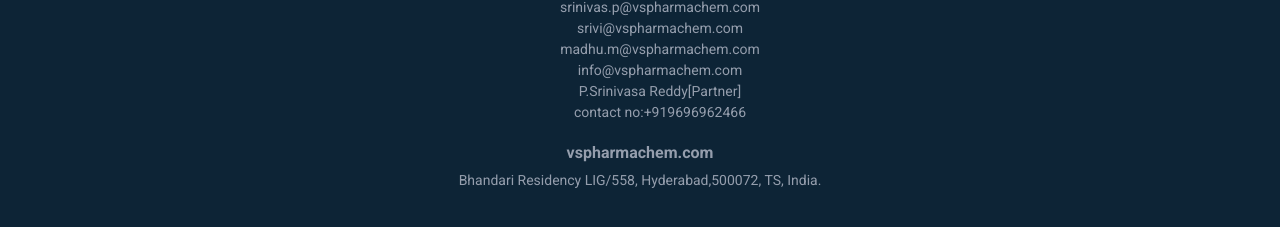
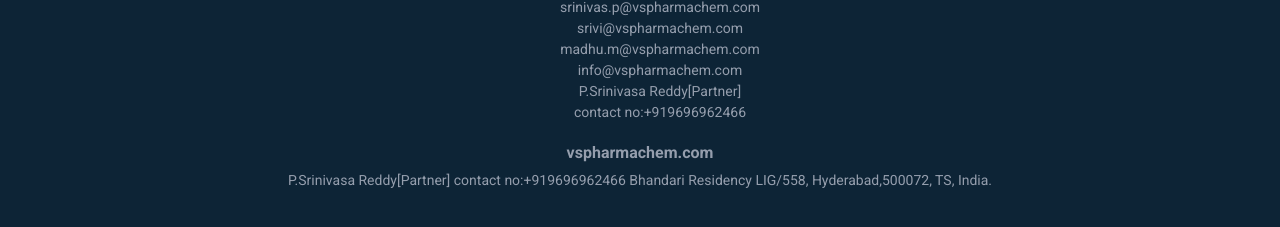
Before and after one commit to Jeshdeveloper2/vspharmachem, a plain HTML site: page index.html in a window 1280 px wide. Shown: the part 3005-3232 px from the top of the page. Drawn offline with nearby package versions, Linux system fonts and the light colour scheme; a web font is replaced by a local one.

Commit message:
Update index.html

```diff
--- a/index.html
+++ b/index.html
@@ -284,6 +284,8 @@
                         </ul>
                         <h1 class="footer-section-mail-id">vspharmachem.com</h1>
                         <p class="footer-section-address">
+                            P.Srinivasa Reddy[Partner]
+                            contact no:+919696962466
                             Bhandari Residency
 
                             LIG/558, Hyderabad,500072, TS, India.
```
